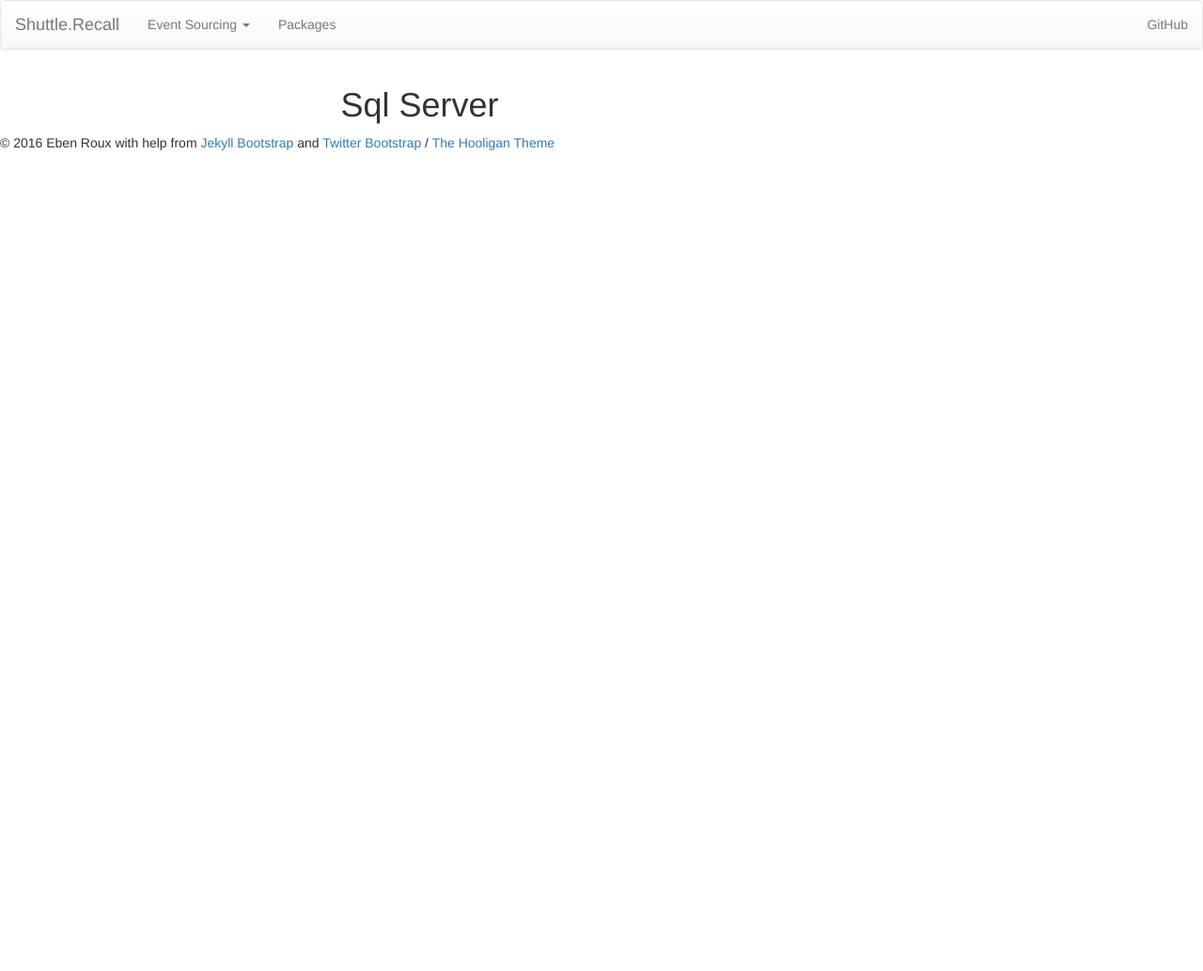
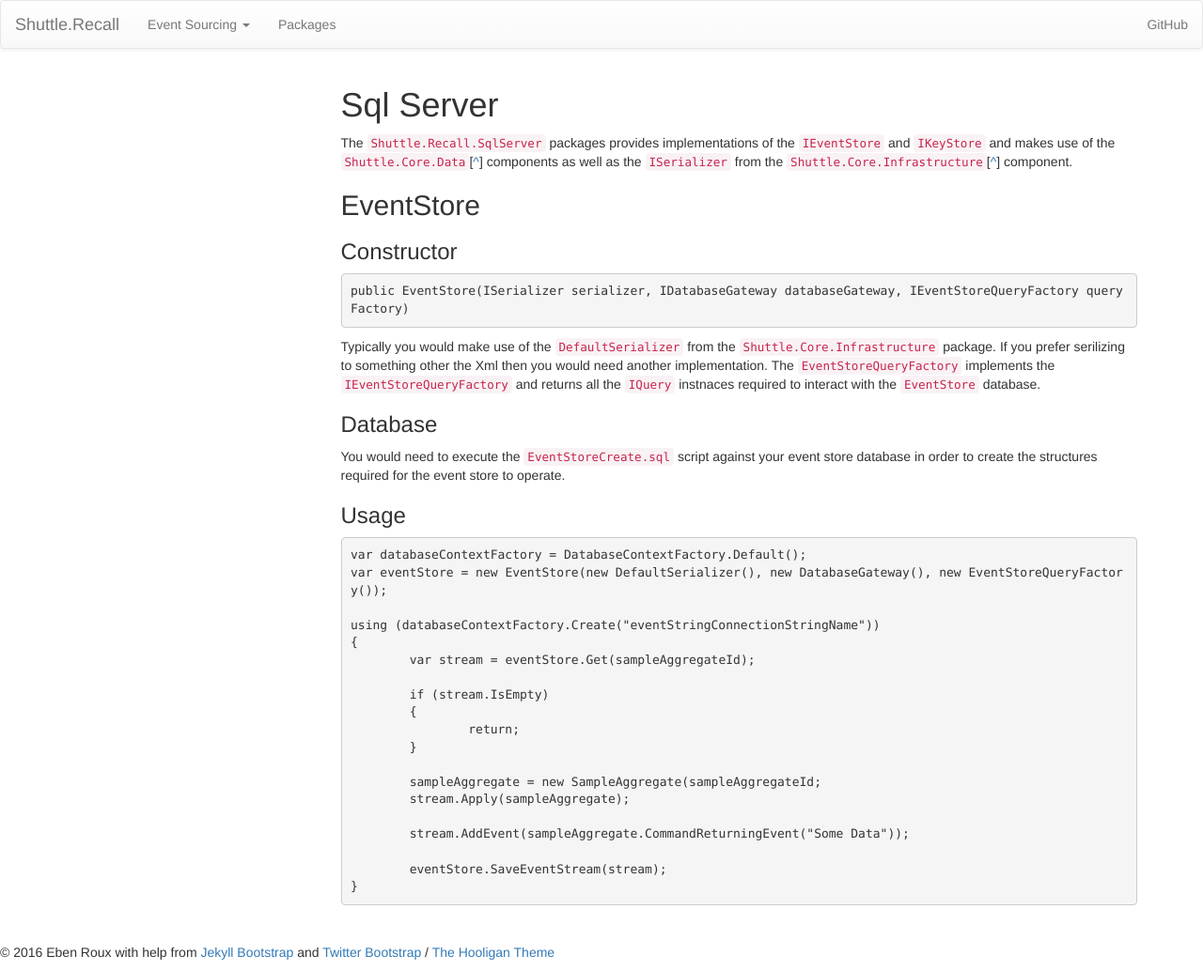
Before and after one commit to Shuttle/shuttle-recall, a Jekyll site: the page built from es-sql-server.md, in a window 1280 px wide. Shown: the whole page at 94% size. Built offline with Jekyll 4.4.1, drawn with Linux system fonts in a browser that asks for light colours; nearby versions of some CDN libraries; library files that are not in the unit come from our copies; before the commit the page ends 900 px from its top, so only the background shows below that.

Commit message:
- es / sql server

```diff
--- a/es-sql-server.md
+++ b/es-sql-server.md
@@ -4,3 +4,45 @@ title: Event Sourcing - Sql Server
 ---
 
 # Sql Server
+
+The `Shuttle.Recall.SqlServer` packages provides implementations of the `IEventStore` and `IKeyStore` and makes use of the `Shuttle.Core.Data`[<a href="http://shuttle.github.io/shuttle-core/overview-data/" target="_blank">^</a>] components as well as the `ISerializer` from the `Shuttle.Core.Infrastructure`[<a href="http://shuttle.github.io/shuttle-core/overview-serializer/" target="_blank">^</a>] component.
+
+## EventStore
+
+### Constructor
+
+~~~ c#
+public EventStore(ISerializer serializer, IDatabaseGateway databaseGateway, IEventStoreQueryFactory queryFactory)
+~~~
+
+Typically you would make use of the `DefaultSerializer` from the `Shuttle.Core.Infrastructure` package.  If you prefer serilizing to something other the Xml then you would need another implementation.  The `EventStoreQueryFactory` implements the `IEventStoreQueryFactory` and returns all the `IQuery` instnaces required to interact with the `EventStore` database.
+
+### Database
+
+You would need to execute the `EventStoreCreate.sql` script against your event store database in order to create the structures required for the event store to operate.
+
+### Usage
+
+~~~ c#
+var databaseContextFactory = DatabaseContextFactory.Default();
+var eventStore = new EventStore(new DefaultSerializer(), new DatabaseGateway(), new EventStoreQueryFactory());
+
+using (databaseContextFactory.Create("eventStringConnectionStringName"))
+{
+	var stream = eventStore.Get(sampleAggregateId);
+
+	if (stream.IsEmpty)
+	{
+		return;
+	}
+
+	sampleAggregate = new SampleAggregate(sampleAggregateId;
+	stream.Apply(sampleAggregate);
+
+	stream.AddEvent(sampleAggregate.CommandReturningEvent("Some Data"));
+
+	eventStore.SaveEventStream(stream);
+}
+~~~
+
+<br/>
```
